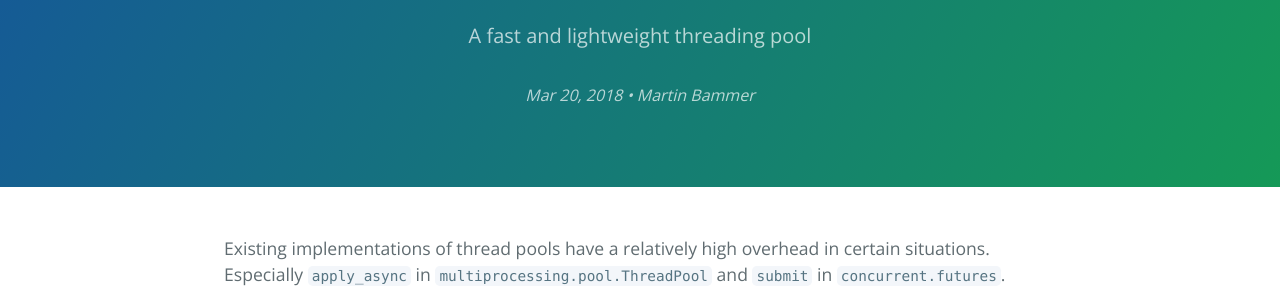
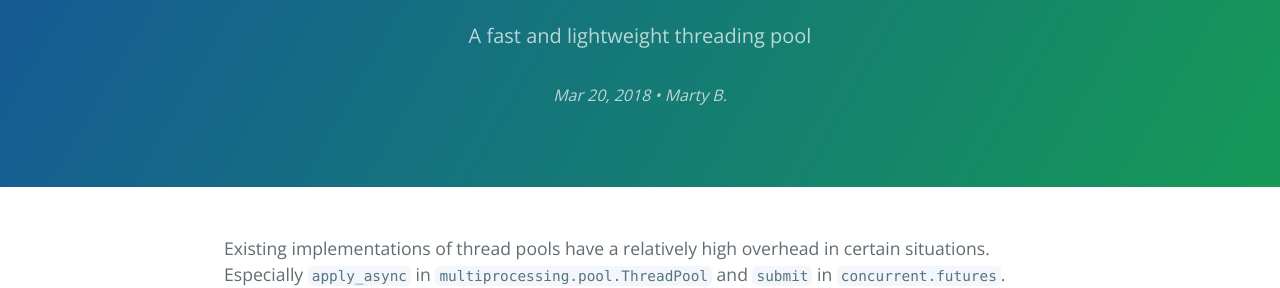
Before and after one commit to brmmm3/brmmm3.github.io, a Jekyll site: the page built from _posts/2018-03-20-fastthreadpool.markdown, in a window 1280 px wide. Shown: the part 210-498 px from the top of the page. Built offline with Jekyll 4.4.1, drawn with Linux system fonts in a browser that asks for light colours.

Commit message:
Update _config.yml

```diff
--- a/_config.yml
+++ b/_config.yml
@@ -1,6 +1,6 @@
 title:          Speed matters blog
 description:    A blog about writing fast Python code
-author: Martin Bammer
+author: Marty B.
 author_email: mrbm74@gmail.com
 
 markdown:       kramdown
```
